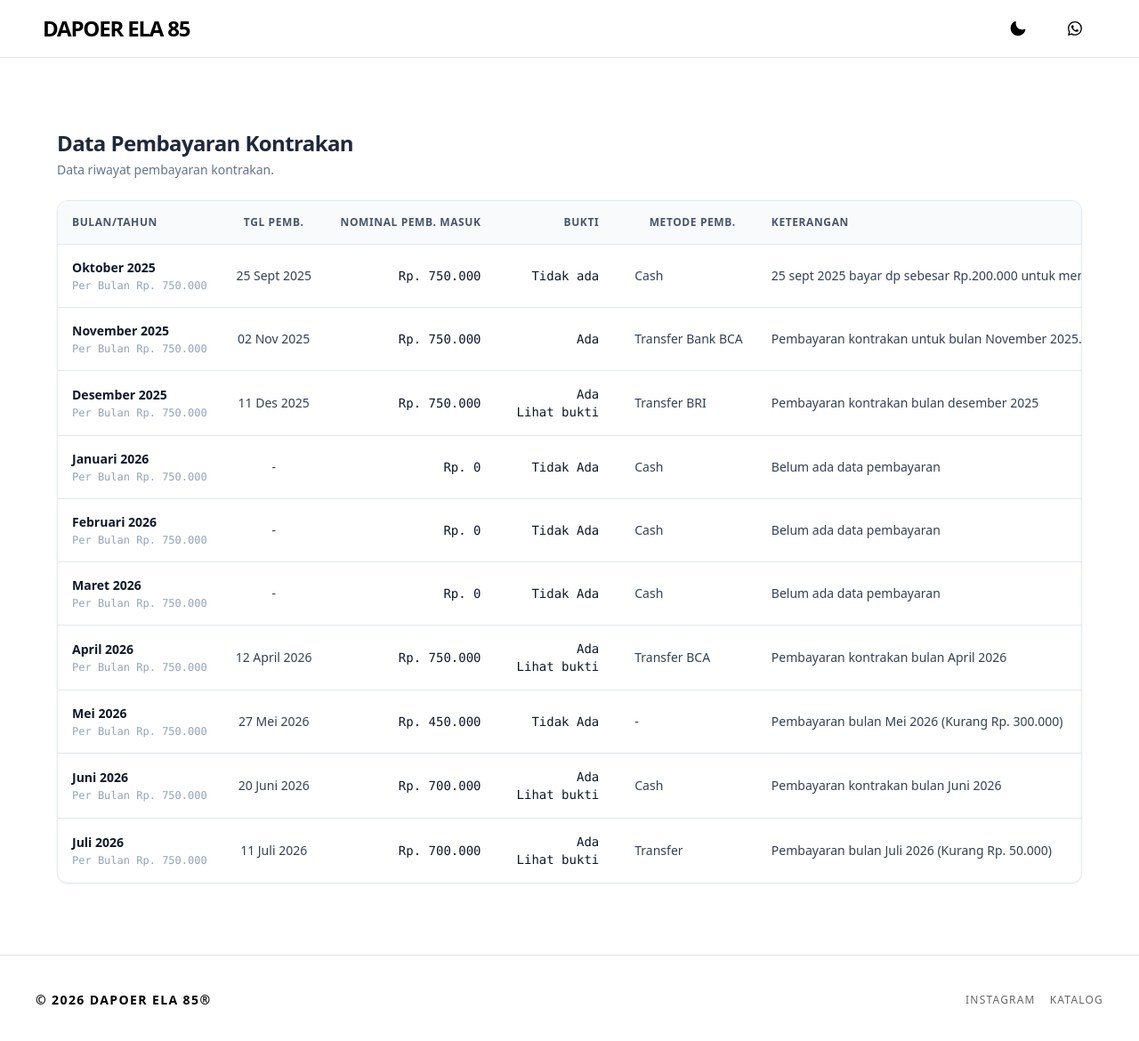
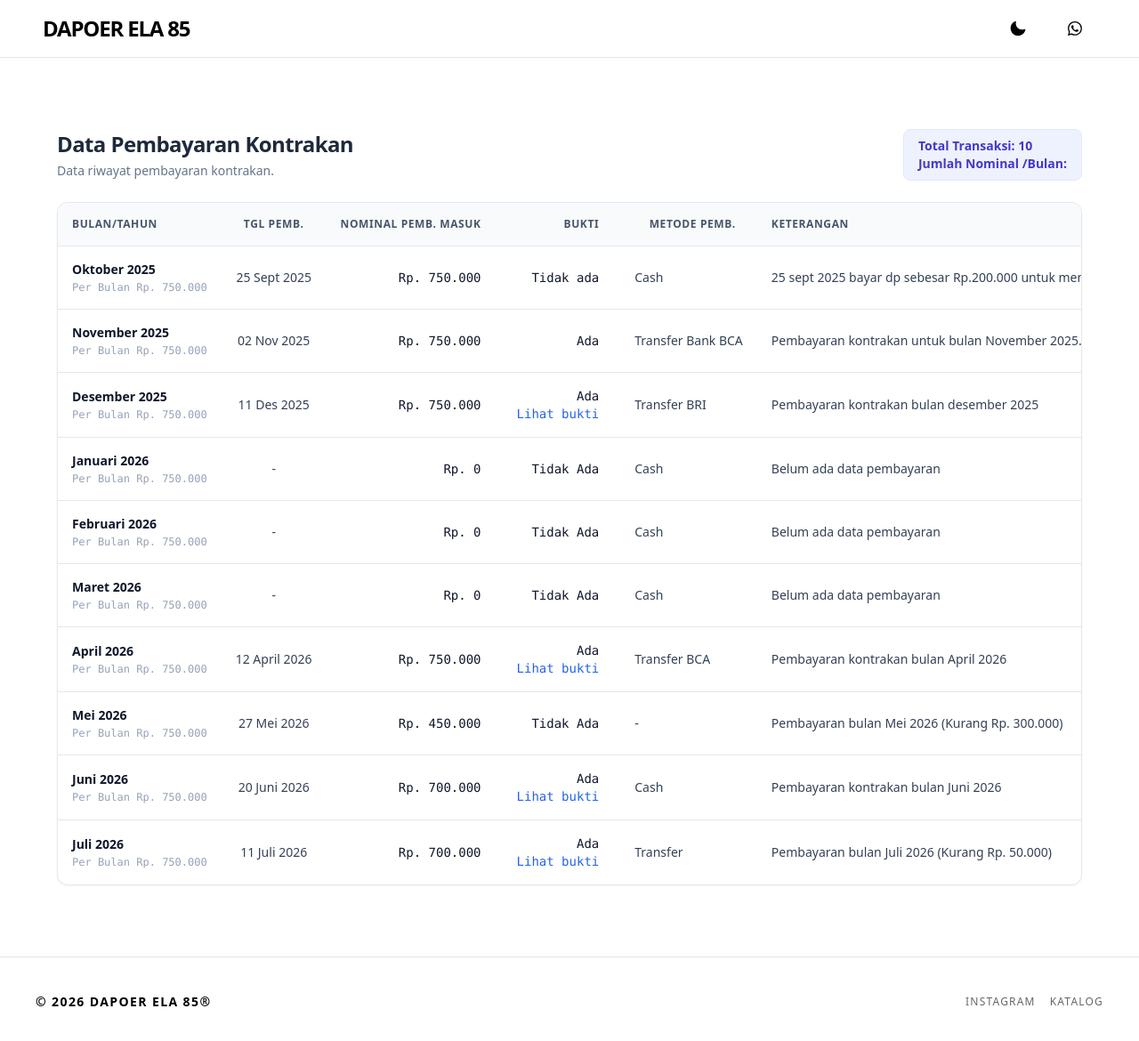
Before and after one commit to dapoerela85/dapoerela85.github.io, a Jekyll site: the page built from _pages/kontrakan.html, in a window 1280 px wide and 1176 px high. Shown: the top 1170 px of the window at 89% size. Built offline with Jekyll 4.4.1, drawn with Linux system fonts in a browser that asks for light colours; nearby versions of some CDN libraries.

Commit message:
Display total transactions and monthly nominal in kontrakan
Added total transaction and monthly nominal display for kontrakan payments.

```diff
--- a/_pages/kontrakan.html
+++ b/_pages/kontrakan.html
@@ -10,6 +10,10 @@ permalink: /kontrakan/
     <div>
       <h2 class="text-2xl font-bold text-slate-800 tracking-tight">Data Pembayaran Kontrakan</h2>
       <p class="text-sm text-slate-500 mt-1">Data riwayat pembayaran kontrakan.</p>
+    </div>
+    <div class="mt-4 md:mt-0 bg-indigo-50 border border-indigo-100 rounded-lg px-4 py-2 text-sm text-indigo-700 font-semibold w-fit">
+      Total Transaksi: {{ site.data.kontrakan.kontrakan | size }} <br/>
+      Jumlah Nominal /Bulan: {{ site.data.kontrakan.kontrakan.nominal }}
     </div>
   </div>
 
@@ -59,7 +63,7 @@ permalink: /kontrakan/
                 {% endif %}
                 <br/>
                 {% if asset.img %}
-                <a href="/assets/kontrakan/{{ asset.img }}">Lihat bukti</a>
+                <a class="text-blue-600" href="/assets/kontrakan/{{ asset.img }}">Lihat bukti</a>
                 {% endif %}
               </td>
 
```
